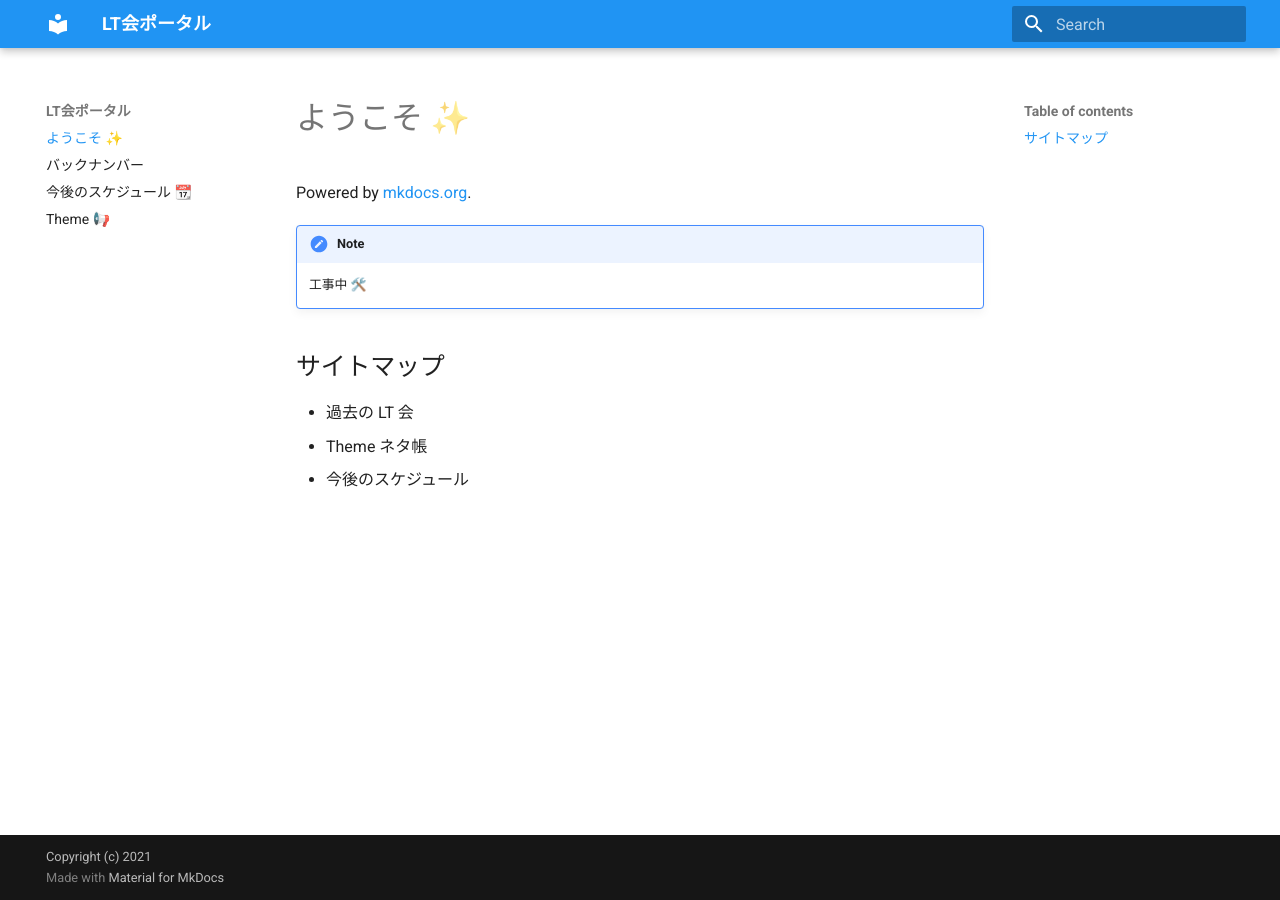
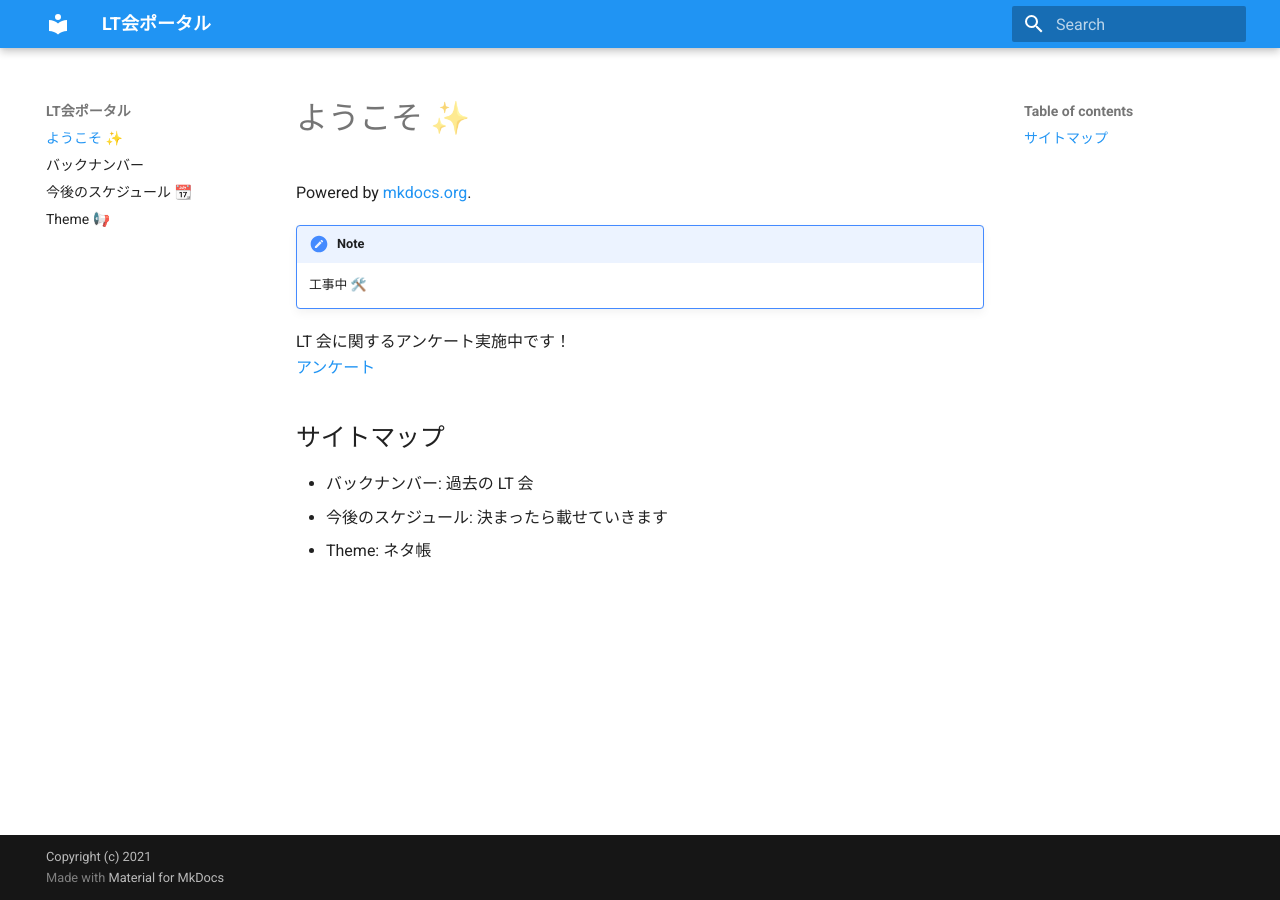
Before and after one commit to yama1601/LT_Portal, an MkDocs documentation site: the page built from docs/index.md, in a window 1280 px wide. Built offline with MkDocs 1.6.1 and Material for MkDocs 9.7.7, drawn with Linux system fonts in a browser that asks for light colours.

Commit message:
Refine index page

```diff
--- a/docs/index.md
+++ b/docs/index.md
@@ -5,8 +5,12 @@ Powered by [mkdocs.org](https://www.mkdocs.org).
 !!! Note
     工事中 🛠️
 
+
+LT 会に関するアンケート実施中です！
+[アンケート](https://forms.gle/Hgmh9oq8v3vfYNv9A)
+
 ## サイトマップ
 
-* 過去の LT 会
-* Theme ネタ帳
-* 今後のスケジュール
+* バックナンバー: 過去の LT 会
+* 今後のスケジュール: 決まったら載せていきます
+* Theme: ネタ帳
```
